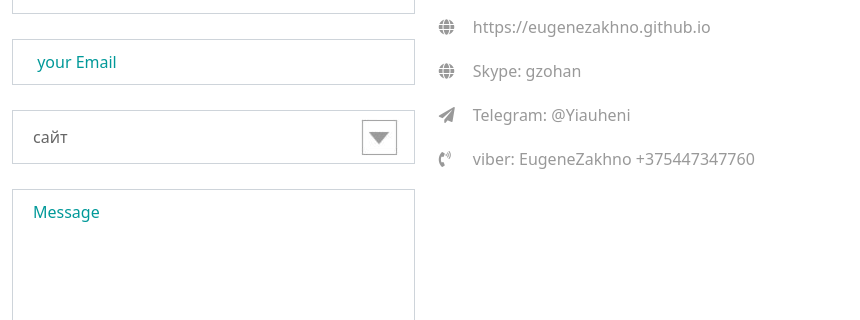
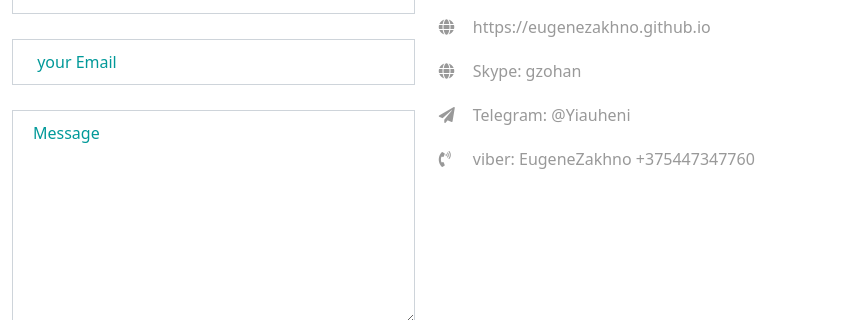
Before and after one commit to EugeneZakhno/portfolio, a plain HTML site: page contact.html in a window 1280 px wide. Shown: the part 358-678 px from the top of the page, 0-860 px from the left. Drawn offline with nearby package versions, Linux system fonts and the light colour scheme.

Commit message:
delete themes email

```diff
--- a/contact.html
+++ b/contact.html
@@ -64,13 +64,6 @@
                     </div>
                     <div class="form-group">
                         <input type="email" name="message" id="message" class="form-control rounded-0" placeholder=" your Email" required />
-                    </div>
-                    <div class="form-group">
-                        <select name="message" id="message" class="form-control" id="contact-select" name="inquiry">
-                            <option value="sales">сайт</option>
-                            <option value="creative">3D сайт</option>
-                            <option value="creative">3D моделирование</option>
-                        </select>
                     </div>
                     <div class="form-group">
                         <textarea rows="8" name="message" id="message" class="form-control rounded-0" placeholder="Message" required=></textarea>
```
